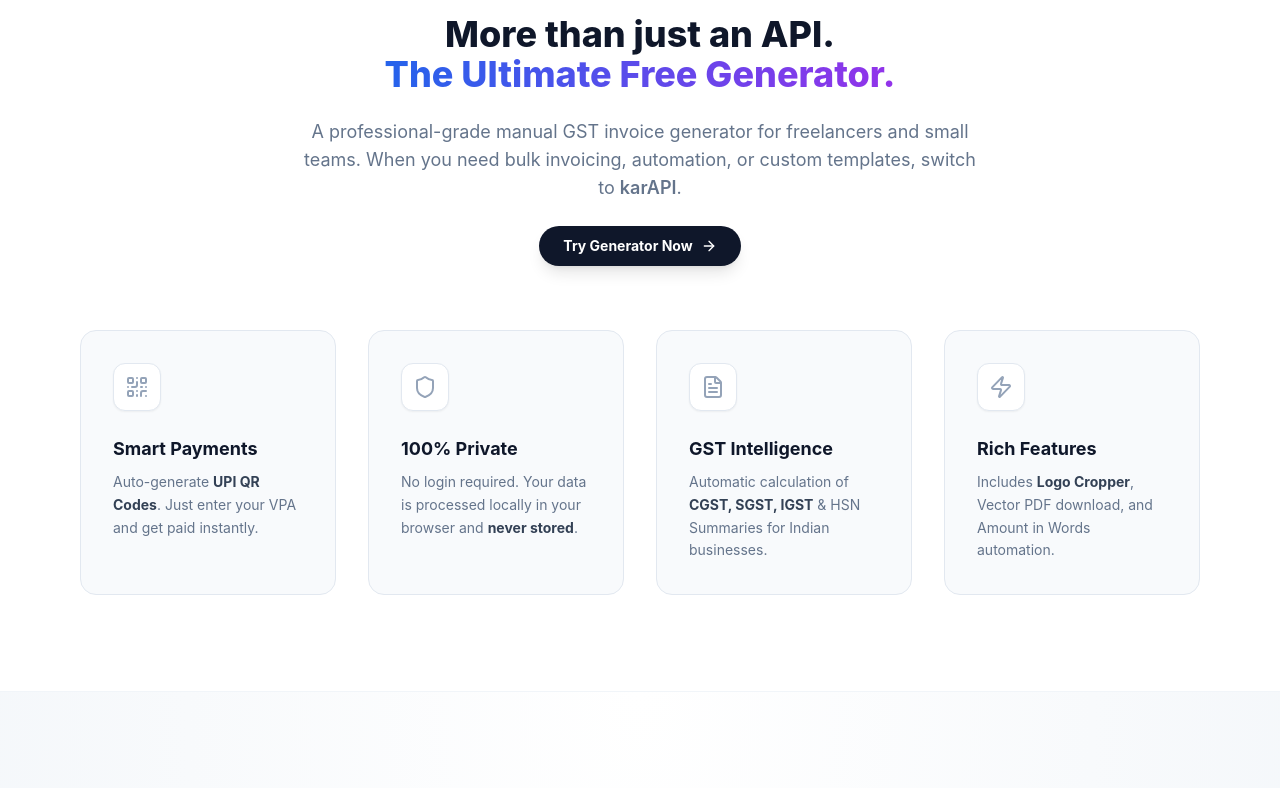
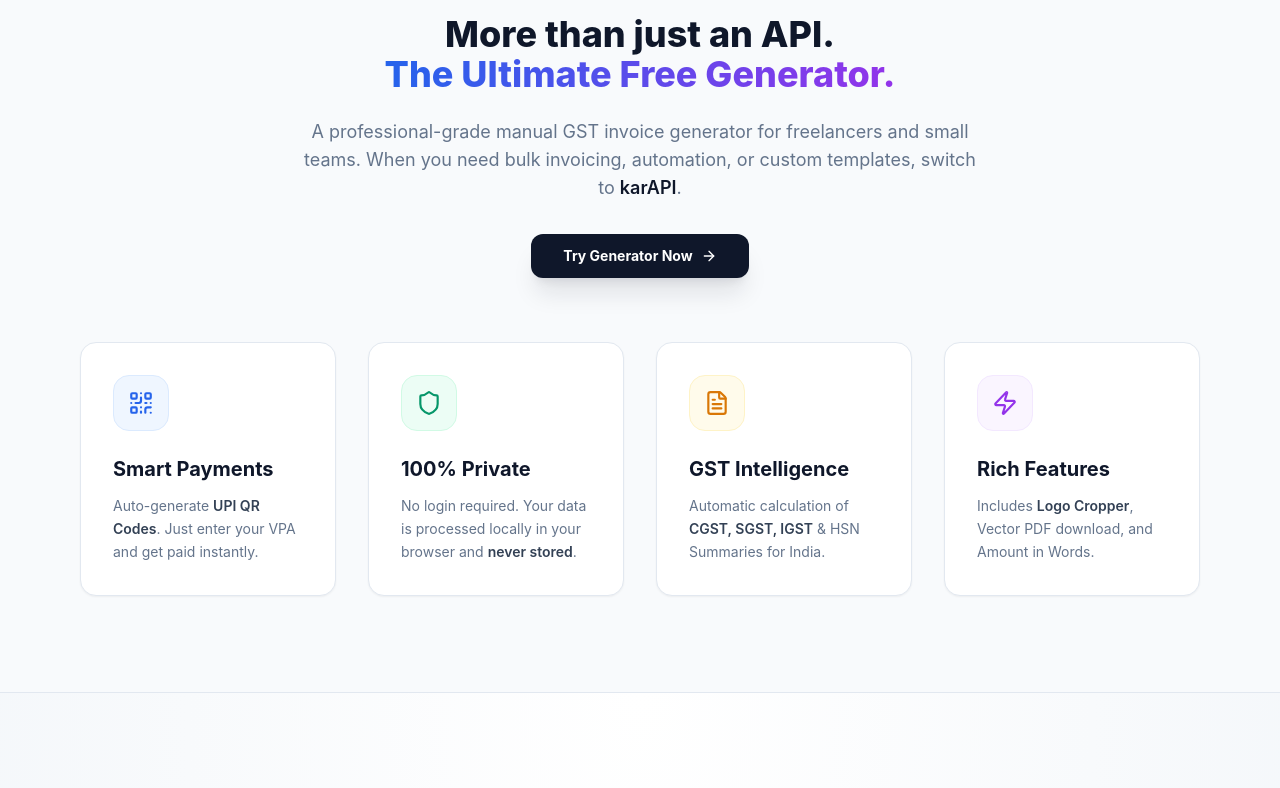
Before and after one commit to karapi-io/web, a React (Vite) app: page / in a window 1280 px wide. Shown: the part 964-1752 px from the top of the page. Built offline with nearby package versions, Linux system fonts and the light colour scheme.

Commit message:
fix: improved the homepage UI

```diff
--- a/src/pages/LandingPage.tsx
+++ b/src/pages/LandingPage.tsx
@@ -384,46 +384,75 @@ export default function LandingPage() {
 
 
             {/* --- FEATURES GRID (FREE TOOL) --- */}
-            <section className="w-full bg-white py-16 md:py-24 px-4 md:px-12 lg:px-20 border-b border-slate-100">
+            {/* --- FEATURES GRID (Refined UI) --- */}
+            <section className="w-full bg-slate-50 py-16 md:py-24 px-4 md:px-12 lg:px-20 border-b border-slate-200">
                 <div className="max-w-7xl mx-auto">
+
+                    {/* Header Section */}
                     <div className="text-center mb-12 md:mb-16 max-w-2xl mx-auto">
                         <div className="text-blue-600 font-bold uppercase tracking-widest text-xs mb-3">Free Tools</div>
-                        <h2 className="text-3xl md:text-4xl font-extrabold text-slate-900 mb-6">More than just an API. <br /><span className="text-transparent bg-clip-text bg-gradient-to-r from-blue-600 to-purple-600">The Ultimate Free Generator.</span></h2>
-                        <p className="text-slate-500 text-base md:text-lg mb-6">
+                        <h2 className="text-3xl md:text-4xl font-extrabold text-slate-900 mb-6">
+                            More than just an API. <br />
+                            <span className="text-transparent bg-clip-text bg-gradient-to-r from-blue-600 to-purple-600">
+                                The Ultimate Free Generator.
+                            </span>
+                        </h2>
+                        <p className="text-slate-500 text-base md:text-lg mb-8 leading-relaxed">
                             A professional-grade manual GST invoice generator for freelancers and small teams.
-                            When you need bulk invoicing, automation, or custom templates, switch to <span className="font-semibold">karAPI</span>.
+                            When you need bulk invoicing, automation, or custom templates, switch to <span className="font-semibold text-slate-900">karAPI</span>.
                         </p>
-                        <Link to="/gst-invoice-generator" className="inline-flex items-center justify-center gap-2 bg-slate-900 text-white px-6 py-2.5 rounded-full text-sm font-bold hover:bg-slate-800 transition shadow-lg hover:-translate-y-1">Try Generator Now <ArrowRight size={16} /></Link>
+                        <Link to="/gst-invoice-generator" className="inline-flex items-center justify-center gap-2 bg-slate-900 text-white px-8 py-3 rounded-xl text-sm font-bold hover:bg-slate-800 transition shadow-xl shadow-slate-900/10 hover:-translate-y-1">
+                            Try Generator Now <ArrowRight size={16} />
+                        </Link>
                     </div>
+
+                    {/* Grid Section */}
                     <div className="grid grid-cols-1 md:grid-cols-2 lg:grid-cols-4 gap-6 md:gap-8">
-                        <div className="group bg-slate-50 hover:bg-white p-6 md:p-8 rounded-2xl border border-slate-200 hover:border-blue-500/30 transition-all duration-300 hover:-translate-y-1 hover:shadow-xl hover:shadow-blue-500/10">
-                            <div className="bg-white group-hover:bg-blue-50 border border-slate-200 group-hover:border-blue-100 w-12 h-12 rounded-xl flex items-center justify-center mb-6 transition-colors shadow-sm">
-                                <QrCode className="text-slate-400 group-hover:text-blue-500 transition-colors" size={24} />
+
+                        {/* Card 1: Smart Payments (Blue) */}
+                        <div className="group bg-white p-6 md:p-8 rounded-2xl border border-slate-200 shadow-sm hover:shadow-xl hover:shadow-blue-500/10 hover:-translate-y-1 transition-all duration-300 flex flex-col items-center md:items-start text-center md:text-left">
+                            <div className="w-14 h-14 bg-blue-50 rounded-2xl flex items-center justify-center mb-6 group-hover:scale-110 transition-transform duration-300 border border-blue-100">
+                                <QrCode className="text-blue-600" size={26} />
                             </div>
-                            <h3 className="font-bold text-lg text-slate-900 mb-2">Smart Payments</h3>
-                            <p className="text-slate-500 text-sm leading-relaxed">Auto-generate <span className="font-bold text-slate-700">UPI QR Codes</span>. Just enter your VPA and get paid instantly.</p>
+                            <h3 className="font-bold text-xl text-slate-900 mb-3">Smart Payments</h3>
+                            <p className="text-slate-500 text-sm leading-relaxed">
+                                Auto-generate <span className="font-semibold text-slate-700">UPI QR Codes</span>. Just enter your VPA and get paid instantly.
+                            </p>
                         </div>
-                        <div className="group bg-slate-50 hover:bg-white p-6 md:p-8 rounded-2xl border border-slate-200 hover:border-emerald-500/30 transition-all duration-300 hover:-translate-y-1 hover:shadow-xl hover:shadow-emerald-500/10">
-                            <div className="bg-white group-hover:bg-emerald-50 border border-slate-200 group-hover:border-emerald-100 w-12 h-12 rounded-xl flex items-center justify-center mb-6 transition-colors shadow-sm">
-                                <Shield className="text-slate-400 group-hover:text-emerald-500 transition-colors" size={24} />
+
+                        {/* Card 2: 100% Private (Emerald) */}
+                        <div className="group bg-white p-6 md:p-8 rounded-2xl border border-slate-200 shadow-sm hover:shadow-xl hover:shadow-emerald-500/10 hover:-translate-y-1 transition-all duration-300 flex flex-col items-center md:items-start text-center md:text-left">
+                            <div className="w-14 h-14 bg-emerald-50 rounded-2xl flex items-center justify-center mb-6 group-hover:scale-110 transition-transform duration-300 border border-emerald-100">
+                                <Shield className="text-emerald-600" size={26} />
                             </div>
-                            <h3 className="font-bold text-lg text-slate-900 mb-2">100% Private</h3>
-                            <p className="text-slate-500 text-sm leading-relaxed">No login required. Your data is processed locally in your browser and <span className="font-bold text-slate-700">never stored</span>.</p>
+                            <h3 className="font-bold text-xl text-slate-900 mb-3">100% Private</h3>
+                            <p className="text-slate-500 text-sm leading-relaxed">
+                                No login required. Your data is processed locally in your browser and <span className="font-semibold text-slate-700">never stored</span>.
+                            </p>
                         </div>
-                        <div className="group bg-slate-50 hover:bg-white p-6 md:p-8 rounded-2xl border border-slate-200 hover:border-amber-500/30 transition-all duration-300 hover:-translate-y-1 hover:shadow-xl hover:shadow-amber-500/10">
-                            <div className="bg-white group-hover:bg-amber-50 border border-slate-200 group-hover:border-amber-100 w-12 h-12 rounded-xl flex items-center justify-center mb-6 transition-colors shadow-sm">
-                                <FileText className="text-slate-400 group-hover:text-amber-500 transition-colors" size={24} />
+
+                        {/* Card 3: GST Intelligence (Amber) */}
+                        <div className="group bg-white p-6 md:p-8 rounded-2xl border border-slate-200 shadow-sm hover:shadow-xl hover:shadow-amber-500/10 hover:-translate-y-1 transition-all duration-300 flex flex-col items-center md:items-start text-center md:text-left">
+                            <div className="w-14 h-14 bg-amber-50 rounded-2xl flex items-center justify-center mb-6 group-hover:scale-110 transition-transform duration-300 border border-amber-100">
+                                <FileText className="text-amber-600" size={26} />
                             </div>
-                            <h3 className="font-bold text-lg text-slate-900 mb-2">GST Intelligence</h3>
-                            <p className="text-slate-500 text-sm leading-relaxed">Automatic calculation of <span className="font-bold text-slate-700">CGST, SGST, IGST</span> & HSN Summaries for Indian businesses.</p>
+                            <h3 className="font-bold text-xl text-slate-900 mb-3">GST Intelligence</h3>
+                            <p className="text-slate-500 text-sm leading-relaxed">
+                                Automatic calculation of <span className="font-semibold text-slate-700">CGST, SGST, IGST</span> & HSN Summaries for India.
+                            </p>
                         </div>
-                        <div className="group bg-slate-50 hover:bg-white p-6 md:p-8 rounded-2xl border border-slate-200 hover:border-purple-500/30 transition-all duration-300 hover:-translate-y-1 hover:shadow-xl hover:shadow-purple-500/10">
-                            <div className="bg-white group-hover:bg-purple-50 border border-slate-200 group-hover:border-purple-100 w-12 h-12 rounded-xl flex items-center justify-center mb-6 transition-colors shadow-sm">
-                                <Zap className="text-slate-400 group-hover:text-purple-500 transition-colors" size={24} />
+
+                        {/* Card 4: Rich Features (Purple) */}
+                        <div className="group bg-white p-6 md:p-8 rounded-2xl border border-slate-200 shadow-sm hover:shadow-xl hover:shadow-purple-500/10 hover:-translate-y-1 transition-all duration-300 flex flex-col items-center md:items-start text-center md:text-left">
+                            <div className="w-14 h-14 bg-purple-50 rounded-2xl flex items-center justify-center mb-6 group-hover:scale-110 transition-transform duration-300 border border-purple-100">
+                                <Zap className="text-purple-600" size={26} />
                             </div>
-                            <h3 className="font-bold text-lg text-slate-900 mb-2">Rich Features</h3>
-                            <p className="text-slate-500 text-sm leading-relaxed">Includes <span className="font-bold text-slate-700">Logo Cropper</span>, Vector PDF download, and Amount in Words automation.</p>
+                            <h3 className="font-bold text-xl text-slate-900 mb-3">Rich Features</h3>
+                            <p className="text-slate-500 text-sm leading-relaxed">
+                                Includes <span className="font-semibold text-slate-700">Logo Cropper</span>, Vector PDF download, and Amount in Words.
+                            </p>
                         </div>
+
                     </div>
                 </div>
             </section>
@@ -523,13 +552,13 @@ export default function LandingPage() {
             </section>
 
             {/* --- STATS STRIP --- */}
-            <section className="w-full bg-white border-b border-slate-100 shadow-sm relative z-20">
+            {/* <section className="w-full bg-white border-b border-slate-100 shadow-sm relative z-20">
                 <div className="w-full px-4 md:px-12 lg:px-20 py-8 md:py-12 flex flex-wrap justify-center md:justify-between gap-6 md:gap-8 text-slate-500 font-bold uppercase tracking-widest text-xs md:text-sm">
                     <span className="flex items-center gap-2"><span className="text-lg md:text-xl">👩‍💻</span> Used by 500+ Developers</span><span className="hidden md:block text-slate-300">•</span>
                     <span className="flex items-center gap-2"><span className="text-lg md:text-xl">🧾</span> 10k+ Invoices Generated</span><span className="hidden md:block text-slate-300">•</span>
                     <span className="flex items-center gap-2"><span className="text-lg md:text-xl">⚡️</span> 99.99% API Uptime</span>
                 </div>
-            </section>
+            </section> */}
 
             {/* --- FAQ SECTION --- */}
             <section className="w-full bg-white py-16 md:py-24 px-4 md:px-12 lg:px-20">
```
Also changed, not shown: src/components/Footer.tsx (+22 -22 lines).
